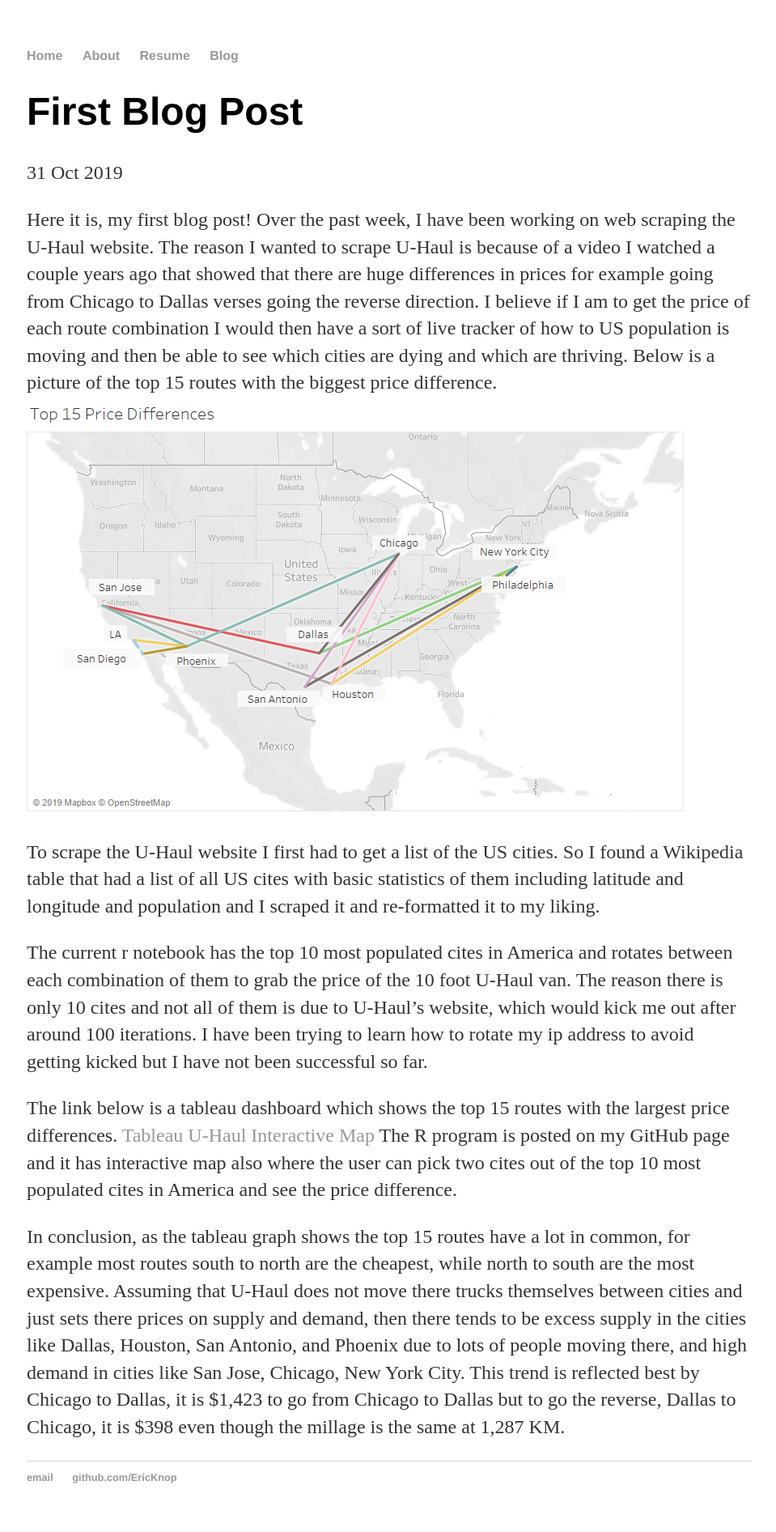
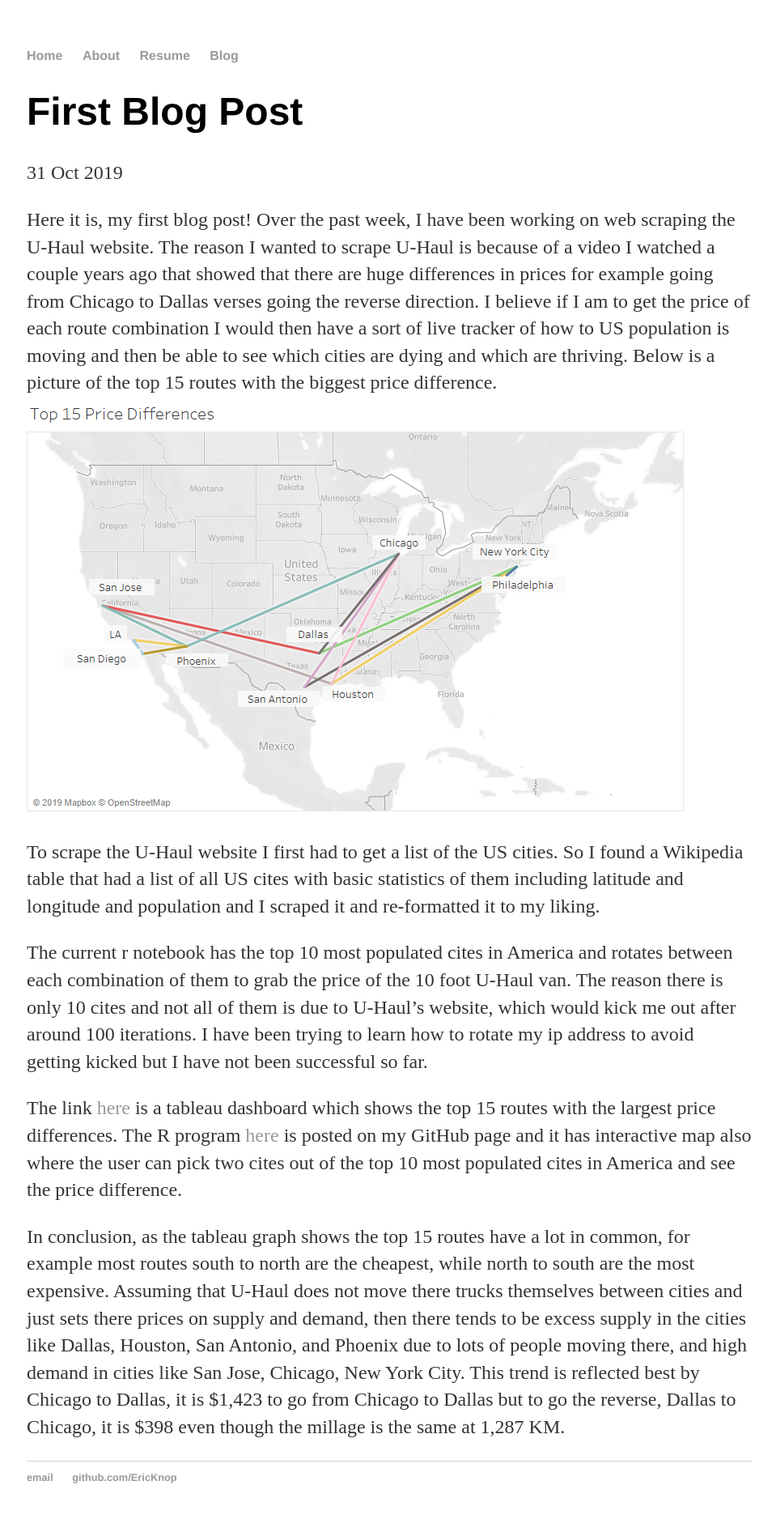
Before and after one commit to EricKnop/EricKnop.github.io, a Jekyll site: the page built from _posts/2019-10-31-first-post.md, in a window 1280 px wide. Shown: the whole page at 81% size, without its empty margins (159-1118 px from the left). Built offline with Jekyll 4.4.1, drawn with Linux system fonts in a browser that asks for light colours.

Commit message:
Update 2019-10-31-first-post.md

```diff
--- a/_posts/2019-10-31-first-post.md
+++ b/_posts/2019-10-31-first-post.md
@@ -11,8 +11,6 @@ To scrape the U-Haul website I first had to get a list of the US cities. So I fo
 
 The current r notebook has the top 10 most populated cites in America and rotates between each combination of them to grab the price of the 10 foot U-Haul van. The reason there is only 10 cites and not all of them is due to U-Haul's website, which would kick me out after around 100 iterations. I have been trying to learn how to rotate my ip address to avoid getting kicked but I have not been successful so far.
 
-The link below is a tableau dashboard which shows the top 15 routes with the largest price differences.
-<a href="https://public.tableau.com/shared/8T2MJ7QXB?:display_count=y&:origin=viz_share_link">Tableau U-Haul Interactive Map</a>
-The R program is posted on my GitHub page and it has interactive map also where the user can pick two cites out of the top 10 most populated cites in America and see the price difference.
+The link <a href="https://public.tableau.com/shared/8T2MJ7QXB?:display_count=y&:origin=viz_share_link">here</a>  is a tableau dashboard which shows the top 15 routes with the largest price differences. The R program <a href="https://public.tableau.com/shared/8T2MJ7QXB?:display_count=y&:origin=viz_share_link">here</a> is posted on my GitHub page and it has interactive map also where the user can pick two cites out of the top 10 most populated cites in America and see the price difference.
 
 In conclusion, as the tableau graph shows the top 15 routes have a lot in common, for example most routes south to north are the cheapest, while north to south are the most expensive. Assuming that U-Haul does not move there trucks themselves between cities and just sets there prices on supply and demand, then there tends to be excess supply in the cities like Dallas, Houston, San Antonio, and Phoenix due to lots of people moving there, and high demand in cities like San Jose, Chicago, New York City. This trend is reflected best by Chicago to Dallas, it is $1,423 to go from Chicago to Dallas but to go the reverse, Dallas to Chicago, it is $398 even though the millage is the same at 1,287 KM.
```
